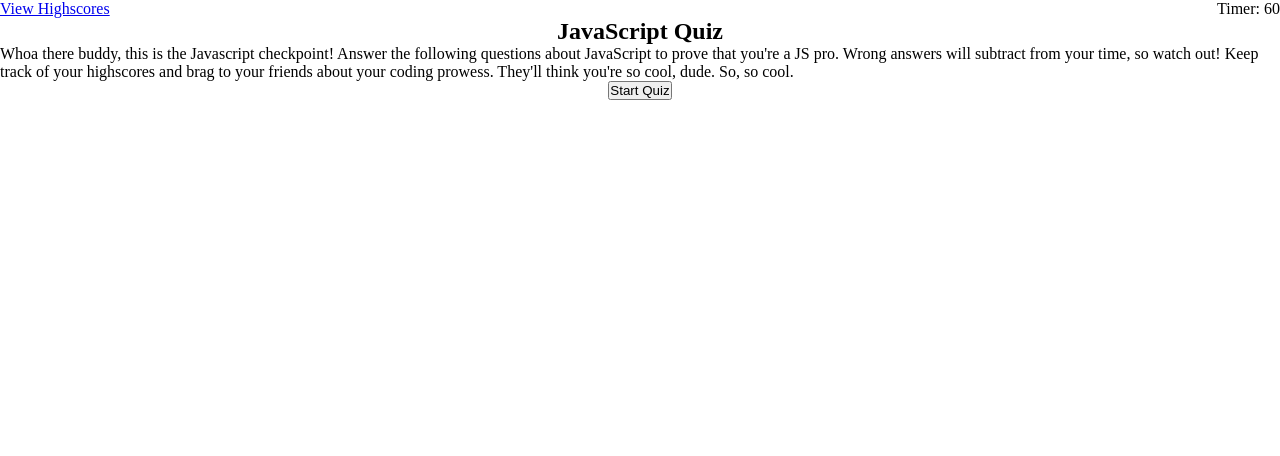
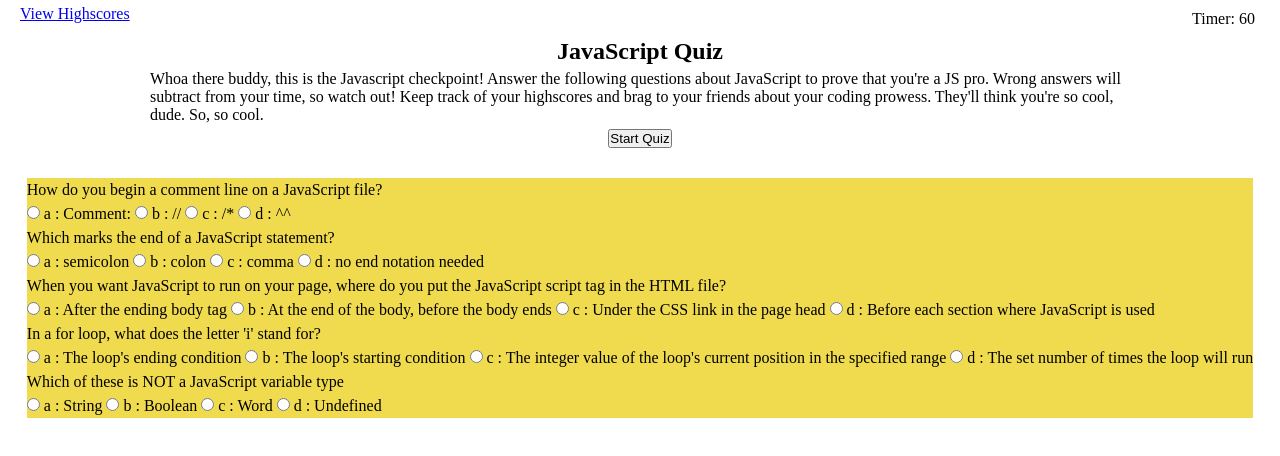
Before and after one commit to lapshaffer/ShafferCodeQuiz, a plain HTML site: page index.html in a window 1280 px wide. Both pictures are taken after a click on the button "Start Quiz". Drawn offline with Linux system fonts and the light colour scheme.

Commit message:
Started working on JS file, questions now appear on button click

```diff
--- a/assets/css/style.css
+++ b/assets/css/style.css
@@ -14,6 +14,7 @@
     --box-color: #f0db4f;
 }
 
+/*2. Style header pieces to sit on either side of screen*/
 header {
     display: flex;
     width: 100%;
@@ -22,11 +23,13 @@ header {
 
 header p {
     display: inline-block;
+    padding: 5px 20px;
 }
 
 header div {
     position: relative;
     display: inline-block;
+    padding: 10px 25px;
 }
 
 main {
@@ -40,6 +43,19 @@ main section {
     align-items: center;
 }
 
+main p {
+    padding: 5px 150px;
+}
+
+main button {
+    margin-bottom: 30px;
+}
+
+#quiz {
+    background-color: var(--box-color);
+    line-height: 150%;
+}
+
 #highscores {
     display: flex;
     flex-direction: column;
--- a/assets/js/script.js
+++ b/assets/js/script.js
@@ -9,3 +9,122 @@
 //      and displaying if that answer was right or wrong on the page
 //      Time subtracted from timer when answers are incorrect
 // 5. Score is calculated from number of correct answers
+
+var startButton = document.getElementById("start");
+var quizContainer = document.getElementById("quiz");
+var resultsContainer = document.getElementById("results");
+var timerElement = document.getElementById("timer");
+
+
+var quizQuestions = [
+    {
+        question: "How do you begin a comment line on a JavaScript file?",
+        answers: {
+            a: "Comment:",
+            b: "//",
+            c: "/*",
+            d: "^^",
+        },
+        correctAnswer: "b",
+    },
+    {
+        question: "Which marks the end of a JavaScript statement?",
+        answers: {
+            a: "semicolon",
+            b: "colon",
+            c: "comma",
+            d: "no end notation needed",
+        },
+        correctAnswer: "a",
+    },
+    {
+        question: "When you want JavaScript to run on your page, where do you put the JavaScript script tag in the HTML file?",
+        answers: {
+            a: "After the ending body tag",
+            b: "At the end of the body, before the body ends",
+            c: "Under the CSS link in the page head",
+            d: "Before each section where JavaScript is used",
+        },
+        correctAnswer: "b",
+    },
+    {
+        question: "In a for loop, what does the letter 'i' stand for?",
+        answers: {
+            a: "The loop's ending condition",
+            b: "The loop's starting condition",
+            c: "The integer value of the loop's current position in the specified range",
+            d: "The set number of times the loop will run",
+        },
+        correctAnswer: "c",
+    },
+    {
+        question: "Which of these is NOT a JavaScript variable type",
+        answers: {
+            a: "String",
+            b: "Boolean",
+            c: "Word",
+            d: "Undefined",
+        },
+        correctAnswer: "c",
+    },
+
+];
+
+function setTime() {
+    var timerInterval = setInterval(function () {
+        secondsLeft--;
+        timeElement.textContent = secondsLeft;
+
+        if (secondsLeft === 0) {
+            clearInterval(timerInterval);
+            }
+        }, 1000);
+    }
+
+function buildQuiz() {
+    setTime;
+    var output = [];
+    quizQuestions.forEach(
+        (currentQuestion, questionNumber) => {
+            var answers = [];
+
+            for (letter in currentQuestion.answers){
+                answers.push(
+                    `<label>
+                        <input type="radio" name="question${questionNumber}" value="${letter}">
+                        ${letter} :
+                        ${currentQuestion.answers[letter]}
+                    </label>`
+                );
+            }
+            output.push(
+                `<div class="question"> ${currentQuestion.question} </div>
+                <div class="answers" ${answers.join('')} </div>`
+            );
+        }
+    );
+    quizContainer.innerHTML = output.join('');
+};
+
+function showResults() {
+    var answerContainers = quizContainer.querySelectorAll('.answers');
+    var numberCorrect = 0
+
+    quizQuestions.forEach( (currentQuestion, questionNumber) => {
+        var answerContainer = answerContainers[questionNumber];
+        var selector = `input[name=question${questionNumber}]:checked`;
+        var userAnswer = (answerContainer.querySelector(selector) || {}).value;
+
+        if (userAnswer === currentQuestion.correctAnswer) {
+            numberCorrect++;
+            answerContainers[questionNumber].style.color = "green";
+        } else {
+            secondsLeft-10;
+            answerContainers[questionNumber].style.color = "red";
+        }
+    });
+    resultsContainer.innerHTML = `${numberCorrect} out of ${quizQuestions.length}`;
+}
+
+
+startButton.addEventListener('click', buildQuiz);
--- a/index.html
+++ b/index.html
@@ -22,15 +22,20 @@
 <body>
     <header>
         <p><a href="highscores.html">View Highscores</a></p>
-        <div>Timer: <span>60</span></div>
+        <div id="timer">Timer: <span>60</span></div>
     </header>
 
     <main>
-        <section>
+        <section id="intro">
             <h1>JavaScript Quiz</h1>
             <p>Whoa there buddy, this is the Javascript checkpoint! Answer the following questions about JavaScript to prove that you're a JS pro. Wrong answers will subtract from your time, so watch out! Keep track of your highscores and brag to your friends about your coding prowess. They'll think you're so cool, dude. So, so cool.</p>
-            <button>Start Quiz</button>
+            <button id="start">Start Quiz</button>
+        <div id="quiz-container">
+            <div id="quiz"></div>
+        </div>
+            <div id="results"></div>
         </section>
+
     </main>
     <script type="text/javascript" src="assets/js/script.js"></script>
 </body>
```
